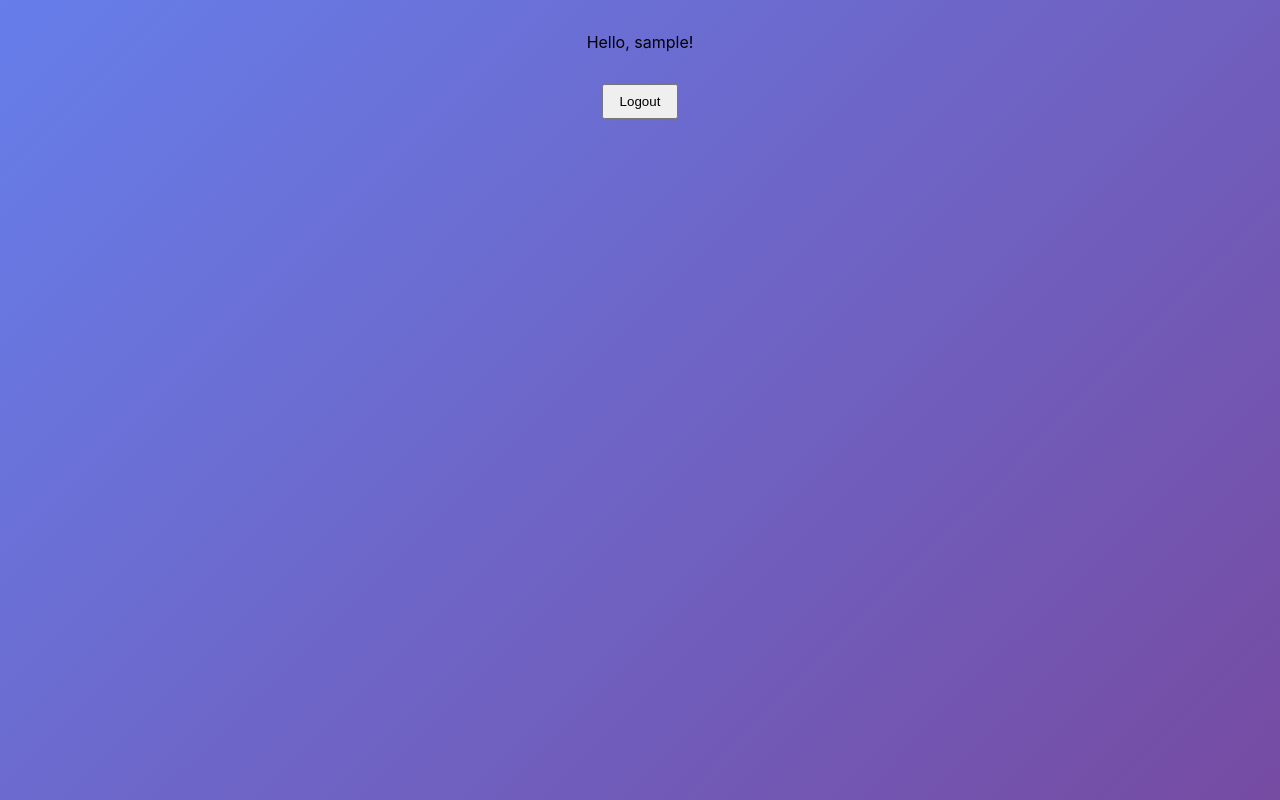
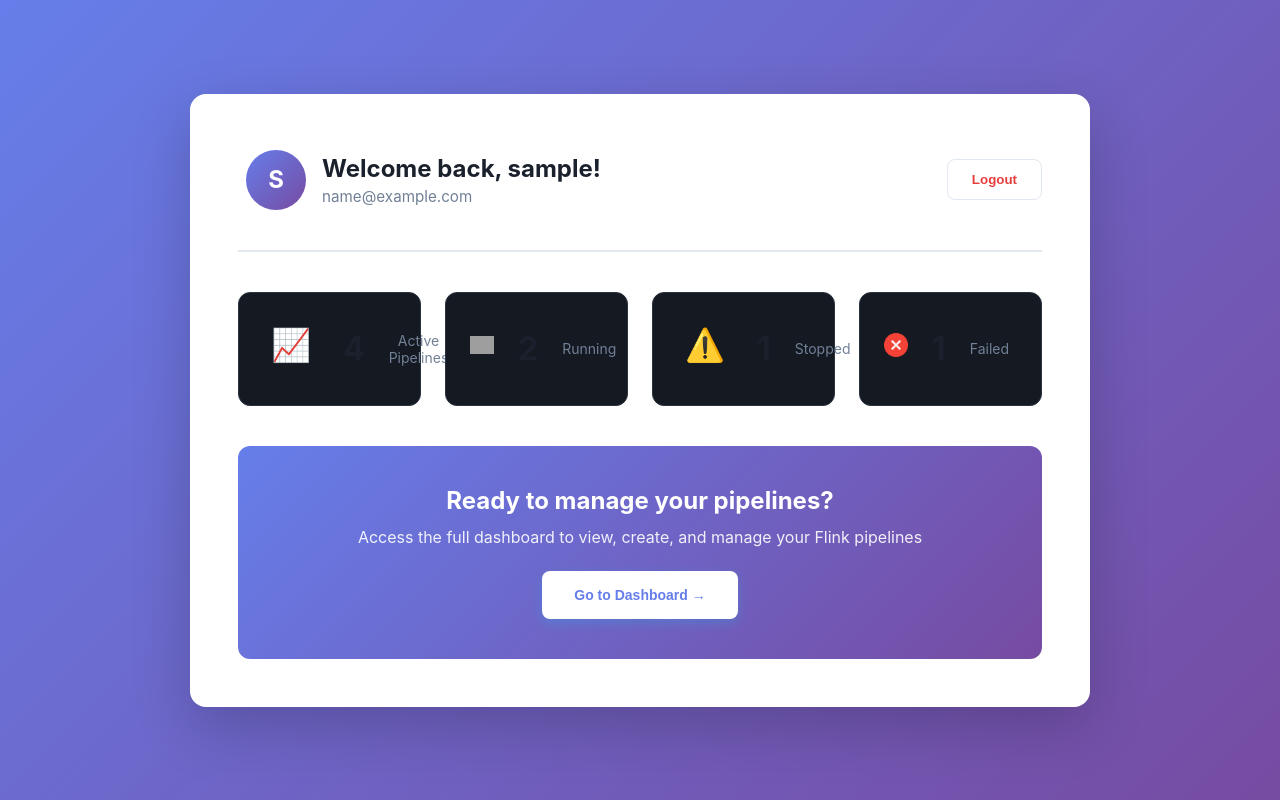
Before and after one commit to JosephLim98/TIC4902, a React (Vite) app in the folder frontend/: page / in a window 1280 px wide. Built offline with nearby package versions, Linux system fonts and the light colour scheme; no server answers; sample sign-in values are in the browser's storage; grey boxes are pictures that could not be loaded.

Commit message:
move dashboard to root route and update app navigation

```diff
--- a/frontend/src/App.tsx
+++ b/frontend/src/App.tsx
@@ -1,17 +1,46 @@
 import { BrowserRouter as Router, Route, Routes } from 'react-router-dom';
+// import { BrowserRouter as Router, Route, Routes, Navigate } from 'react-router-dom';
+import { AuthProvider } from './context/AuthProvider';
+import ProtectedRoute from './components/ProtectedRoute';
 import RegisterPage from './pages/RegisterPage';
 import LoginPage from './pages/LoginPage';
 import HomePage from './pages/HomePage';
+import Layout from './components/Layout/Layout';
+import Dashboard from './pages/Dashboard';
 
 function App() {
   return (
+    <AuthProvider>
       <Router>
         <Routes>
+          {/* Public routes */}
           <Route path="/register" element={<RegisterPage />} />
           <Route path="/login" element={<LoginPage />} />
-        <Route path="/" element={<HomePage />} />
+
+          {/* Protected Home Page (Landing page with stats) */}
+          <Route
+            path="/"
+            element={
+              <ProtectedRoute>
+                <HomePage />
+              </ProtectedRoute>
+            }
+          />
+
+          {/* Protected Dashboard Page */}
+          <Route
+            path="/dashboard"
+            element={
+              <ProtectedRoute>
+                <Layout />
+              </ProtectedRoute>
+            }
+          >
+            <Route index element={<Dashboard />} />
+          </Route>
         </Routes>
       </Router>
+    </AuthProvider>
   )
 }
 
--- a/frontend/src/pages/HomePage.tsx
+++ b/frontend/src/pages/HomePage.tsx
@@ -1,39 +1,131 @@
 import React from "react";
 import { useNavigate } from "react-router-dom";
+import { useAuth } from "../hooks/useAuth";
+import "../styles/HomePage.css";
+import runningIcon from "../assets/running.png";
+// import skippedIcon from "../assets/skipped.png";
+import failedIcon from "../assets/failed.png";
 
 const HomePage = () => {
     const navigate = useNavigate();
-
-    const user = localStorage.getItem("user");
-    const parsedUser = user ? JSON.parse(user) : null;
+    const { user, logout, isAuthenticated } = useAuth();
 
     const handleLogout = () => {
-        localStorage.removeItem("user");
-        localStorage.removeItem("jwtToken");
+        logout();
         navigate("/login");
     };
 
+    if (!isAuthenticated || !user) {
+        return (
+            <div className="home-container">
+                <div className="welcome-card">
+                    <h1>Welcome to Flink Platform</h1>
+                    <p className="subtitle">Manage your Apache Flink streaming pipelines</p>
+
+                    <div className="action-buttons">
+                        <button
+                            onClick={() => navigate("/login")}
+                            className="btn-primary"
+                        >
+                            Sign In
+                        </button>
+
+                        <button
+                            onClick={() => navigate("/register")}
+                            className="btn-secondary"
+                        >
+                            Sign Up
+                        </button>
+                    </div>
+
+                    <div className="features">
+                        <div className="feature">
+                            <span className="feature-icon">🚀</span>
+                            <h3>Fast Deployment</h3>
+                            <p>Deploy Flink Pipeline in Seconds</p>
+                        </div>
+                        <div className="feature">
+                            <span className="feature-icon">📊</span>
+                            <h3>Real-time Monitoring</h3>
+                            <p>Track Metrics and Performances Live</p>
+                        </div>
+                        <div className="feature">
+                            <span className="feature-icon">⚙️</span>
+                            <h3>Easy Management</h3>
+                            <p>Control all your pipelines from one place</p>
+                        </div>
+                    </div>
+                </div>
+            </div>
+        );
+    }
+
     return (
-        <div style={{ maxWidth: "400px", margin: "2rem auto", textAlign: "center" }}>
-            {parsedUser ? (
-                <>
-                    <p>Hello, {parsedUser.username}!</p>
-                    <button
-                        onClick={handleLogout}
-                        style={{
-                            padding: "0.5rem 1rem",
-                            marginTop: "1rem",
-                            cursor: "pointer",
-                        }}
-                    >
+        <div className="home-container">
+            <div className="dashboard-preview">
+                <div className="user-header">
+                    <div className="user-info">
+                        <div className="avatar">
+                            {user.username.charAt(0).toUpperCase()}
+                        </div>
+                        <div>
+                            <h2>Welcome back, {user.username}!</h2>
+                            <p className="user-email">{user.email}</p>
+                        </div>
+                    </div>
+                    <button onClick={handleLogout} className="btn-logout">
                         Logout
                     </button>
-                </>
-            ) : (
-                <h2>
-                    Welcome! Please <a href="/login">login</a> or <a href="/register">register</a>.
-                </h2>
-            )}
+                </div>
+
+                <div className="quick-stats">
+                    <div className="stat-card">
+                        <span className="stat-icon">📈</span>
+                        <h3>4</h3>
+                        <p>Active Pipelines</p>
+                    </div>
+                    <div className="stat-card">
+                        {/* <span className="stat-icon">✅</span> */}
+                        <div className="stat-icon-container">
+                            <img
+                                src={runningIcon}
+                                alt="Running"
+                                className="stat-icon-img"
+                            />
+                        </div>
+                        <h3>2</h3>
+                        <p>Running</p>
+                    </div>
+                    <div className="stat-card">
+                        <span className="stat-icon">⚠️</span>
+                        <h3>1</h3>
+                        <p>Stopped</p>
+                    </div>
+                    <div className="stat-card">
+                        {/* <span className="stat-icon">❌</span> */}
+                        <div className="stat-icon-container">
+                            <img
+                                src={failedIcon}
+                                alt="Failed"
+                                className="stat-icon-img"
+                            />
+                        </div>
+                        <h3>1</h3>
+                        <p>Failed</p>
+                    </div>
+                </div>
+
+                <div className="cta-section">
+                    <h3>Ready to manage your pipelines?</h3>
+                    <p>Access the full dashboard to view, create, and manage your Flink pipelines</p>
+                    <button
+                        onClick={() => navigate("/dashboard")}
+                        className="btn-primary btn-large"
+                        >
+                        Go to Dashboard →
+                    </button>
+                </div>
+            </div>
         </div>
     );
 };
--- /dev/null
+++ b/frontend/src/styles/HomePage.css
@@ -0,0 +1,273 @@
+.home-container {
+    height: 100dvh;
+    background: linear-gradient(135deg, #667eea 0%, #764ba2 100%);
+    display: flex;
+    align-items: center;
+    justify-content: center;
+    /* padding: 2rem; */
+    box-sizing: border-box;
+    overflow: hidden;
+}
+
+.welcome-card,
+.dashboard-preview {
+    background: white;
+    border-radius: 16px;
+    padding: 3rem;
+    max-width: 900px;
+    width: 100%;
+    box-shadow: 0 20px 60px rgba(0, 0, 0, 0.2);
+}
+
+.welcome-card h1 {
+    font-size: 2.5rem;
+    margin-bottom: 0.5rem;
+    color: #1a202c;
+    text-align: center;
+}
+
+.subtitle {
+    font-size: 1.125rem;
+    color: #718096;
+    text-align: center;
+    margin-bottom: 2.5rem;
+}
+
+.action-buttons {
+    display: flex;
+    gap: 1rem;
+    justify-content: center;
+    margin-bottom: 3rem;
+}
+
+.btn-primary,
+.btn-secondary {
+    padding: 0.875rem 2rem;
+    border-radius: 8px;
+    border: none;
+    font-size: 1rem;
+    font-weight: 600;
+    cursor: pointer;
+    transition: all 0.2s;
+}
+
+.btn-primary {
+    background: linear-gradient(135deg, #667eea 0%, #764ba2 100%);
+    color: white;
+}
+
+.btn-primary:hover {
+    transform: translateY(-2px);
+    box-shadow: 0 8px 20px rgba(102, 126, 234, 0.4);
+}
+
+.btn-secondary {
+    background: white;
+    color: #667eea;
+    border: 2px solid #667eea;
+}
+
+.btn-secondary:hover {
+    background: #f7fafc;
+}
+
+.btn-large {
+    padding: 1rem 2.5rem;
+    font-size: 1.125rem;
+}
+
+.features {
+    display: grid;
+    grid-template-columns: repeat(auto-fit, minmax(200px, 1fr));
+    gap: 2rem;
+    margin-top: 2rem;
+}
+
+.feature {
+    text-align: center;
+    padding: 1.5rem;
+}
+
+.feature-icon {
+    font-size: 3rem;
+    display: block;
+    margin-bottom: 1rem;
+}
+
+.feature h3 {
+    font-size: 1.25rem;
+    margin-bottom: 0.5rem;
+    color: #1a202c;
+}
+
+.feature p {
+    color: #718096;
+    font-size: 0.95rem;
+}
+
+/* Dashboard Preview */
+.user-header {
+    display: flex;
+    justify-content: space-between;
+    align-items: center;
+    margin-bottom: 2.5rem;
+    padding-bottom: 2rem;
+    border-bottom: 2px solid #e2e8f0;
+}
+
+.user-info {
+    display: flex;
+    align-items: center;
+    gap: 1.5rem;
+}
+
+.avatar {
+    width: 60px;
+    height: 60px;
+    border-radius: 50%;
+    background: linear-gradient(135deg, #667eea 0%, #764ba2 100%);
+    color: white;
+    display: flex;
+    align-items: center;
+    justify-content: center;
+    font-size: 1.5rem;
+    font-weight: 700;
+}
+
+.user-info h2 {
+    margin: 0;
+    color: #1a202c;
+    font-size: 1.5rem;
+}
+
+.user-email {
+    color: #718096;
+    margin: 0.25rem 0 0 0;
+    font-size: 0.95rem;
+}
+
+.btn-logout {
+    padding: 0.75rem 1.5rem;
+    border-radius: 8px;
+    border: 1px solid #e2e8f0;
+    background: white;
+    color: #e53e3e;
+    font-weight: 600;
+    cursor: pointer;
+    transition: all 0.2s;
+}
+
+.btn-logout:hover {
+    background: #fff5f5;
+    border-color: #e53e3e;
+}
+
+.quick-stats {
+    display: grid;
+    grid-template-columns: repeat(auto-fit, minmax(150px, 1fr));
+    gap: 1.5rem;
+    margin-bottom: 2.5rem;
+}
+
+.stat-card {
+    background: linear-gradient(135deg, #f7fafc 0%, #edf2f7 100%);
+    padding: 1.5rem;
+    border-radius: 12px;
+    text-align: center;
+    transition: all 0.2s;
+}
+
+.stat-card:hover {
+    transform: translateY(-4px);
+    box-shadow: 0 4px 12px rgba(0, 0, 0, 0.1);
+}
+
+.stat-icon {
+    font-size: 2rem;
+    display: block;
+    margin-bottom: 0.5rem;
+}
+
+/* Ensure the image doesn't explode out of the card */
+.stat-icon-img {
+    width: 24px;   /* Or whatever size fits your design */
+    height: 24px;
+    object-fit: contain;
+}
+
+/* Optional: if you want a circular background like before */
+.stat-icon-container {
+    display: flex;
+    justify-content: center;
+    align-items: center;
+    margin-bottom: 0.5rem;
+}
+
+.stat-card h3 {
+    font-size: 2rem;
+    margin: 0.5rem 0;
+    color: #1a202c;
+}
+
+.stat-card p {
+    color: #718096;
+    margin: 0;
+    font-size: 0.875rem;
+}
+
+.cta-section {
+    background: linear-gradient(135deg, #667eea 0%, #764ba2 100%);
+    padding: 2.5rem;
+    border-radius: 12px;
+    text-align: center;
+    color: white;
+}
+
+.cta-section h3 {
+    font-size: 1.5rem;
+    margin-bottom: 0.75rem;
+}
+
+.cta-section p {
+    margin-bottom: 1.5rem;
+    opacity: 0.9;
+}
+
+.cta-section .btn-primary {
+    background: white;
+    color: #667eea;
+}
+
+.cta-section .btn-primary:hover {
+    background: #f7fafc;
+}
+
+/* Responsive */
+@media (max-width: 768px) {
+    .welcome-card,
+    .dashboard-preview {
+        padding: 2rem;
+    }
+
+    .welcome-card h1 {
+        font-size: 2rem;
+    }
+
+    .action-buttons {
+        flex-direction: column;
+    }
+
+    .user-header {
+        flex-direction: column;
+        gap: 1.5rem;
+        text-align: center;
+    }
+
+    .user-info {
+        flex-direction: column;
+    }
+
+    .quick-stats {
+        grid-template-columns: repeat(2, 1fr);
+    }
+}
```
Lines whose indentation alone changed are shown as unchanged.
